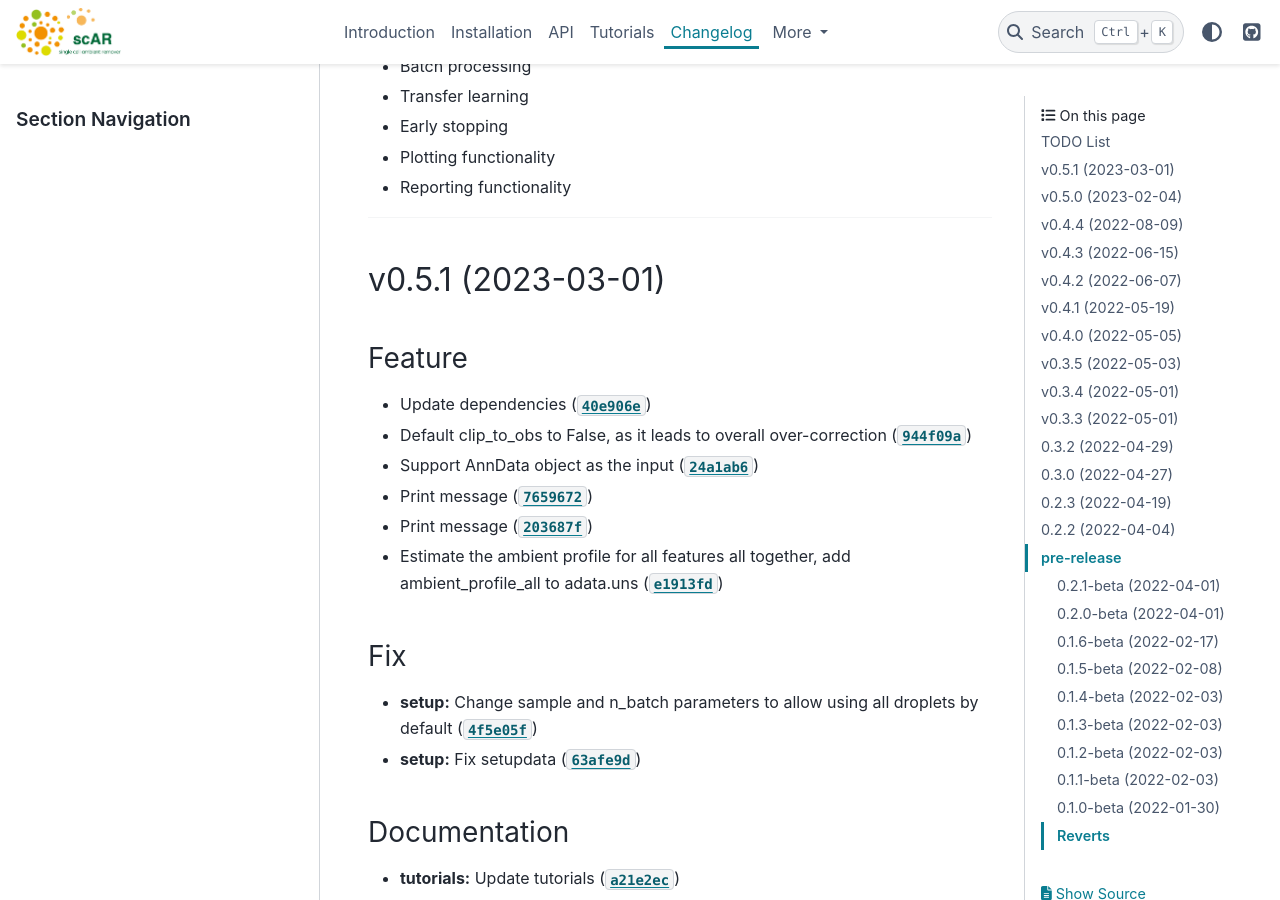
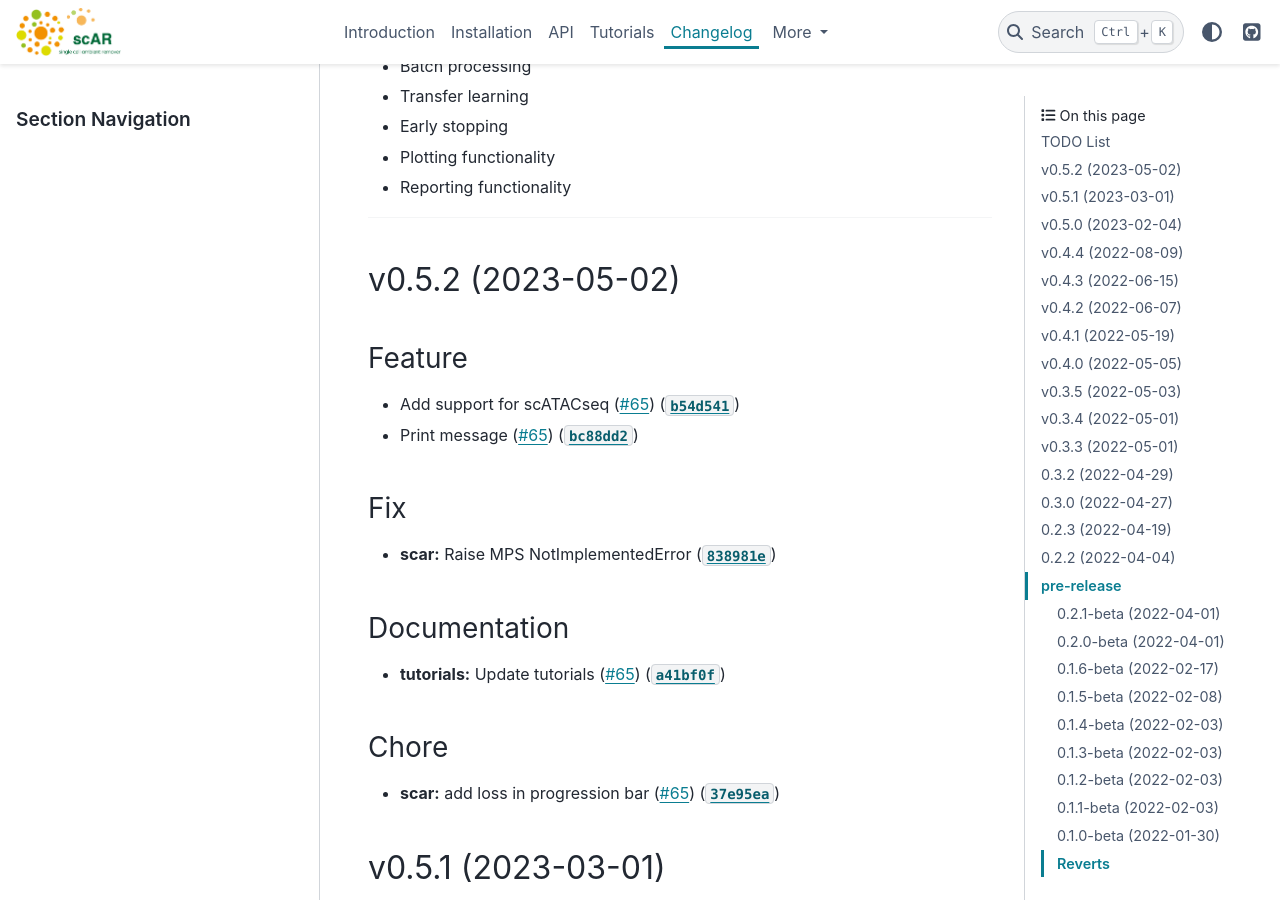
Before and after one commit to Novartis/scar, a Sphinx documentation site: the page built from docs/Release_notes.md, in a window 1280 px wide and 900 px high, scrolled down 268 px. Built offline with Sphinx 7.4.7 and the PyData theme 0.15.4, drawn with Linux system fonts in a browser that asks for light colours; pages that are not in the unit, such as notebooks, are missing from menus.

Commit message:
docs(release_note): update release notes

```diff
--- a/docs/Release_notes.md
+++ b/docs/Release_notes.md
@@ -11,6 +11,20 @@
 -------------------------------------
 
 <!--next-version-placeholder-->
+
+## v0.5.2 (2023-05-02)
+### Feature
+* Add support for scATACseq ([#65](https://github.com/Novartis/scar/pull/65)) ([`b54d541`](https://github.com/Novartis/scar/pull/65/commits/b54d541a2d4abe82090fb5568c63dd1ab71660de))
+* Print message ([#65](https://github.com/Novartis/scar/pull/65)) ([`bc88dd2`](https://github.com/Novartis/scar/pull/65/commits/bc88dd2f9eb468b781e0353abc5cbb863311430b))
+
+### Fix
+* **scar:** Raise MPS NotImplementedError ([`838981e`](https://github.com/Novartis/scar/commit/4f5e05fa5bf6aa413287fb2be73d6ad01a3fc9b3))
+
+### Documentation
+* **tutorials:** Update tutorials ([#65](https://github.com/Novartis/scar/pull/65)) ([`a41bf0f`](https://github.com/Novartis/scar/pull/65/commits/a41bf0f67e5f3bda1ca9e9280c1a593876ab3d82))
+
+### Chore
+* **scar:** add loss in progression bar ([#65](https://github.com/Novartis/scar/pull/65)) ([`37e95ea`](https://github.com/Novartis/scar/pull/65/commits/37e95ea31a3ac14e8e5089ef2286da5f1ea4b3d9))
 
 ## v0.5.1 (2023-03-01)
 ### Feature
```
